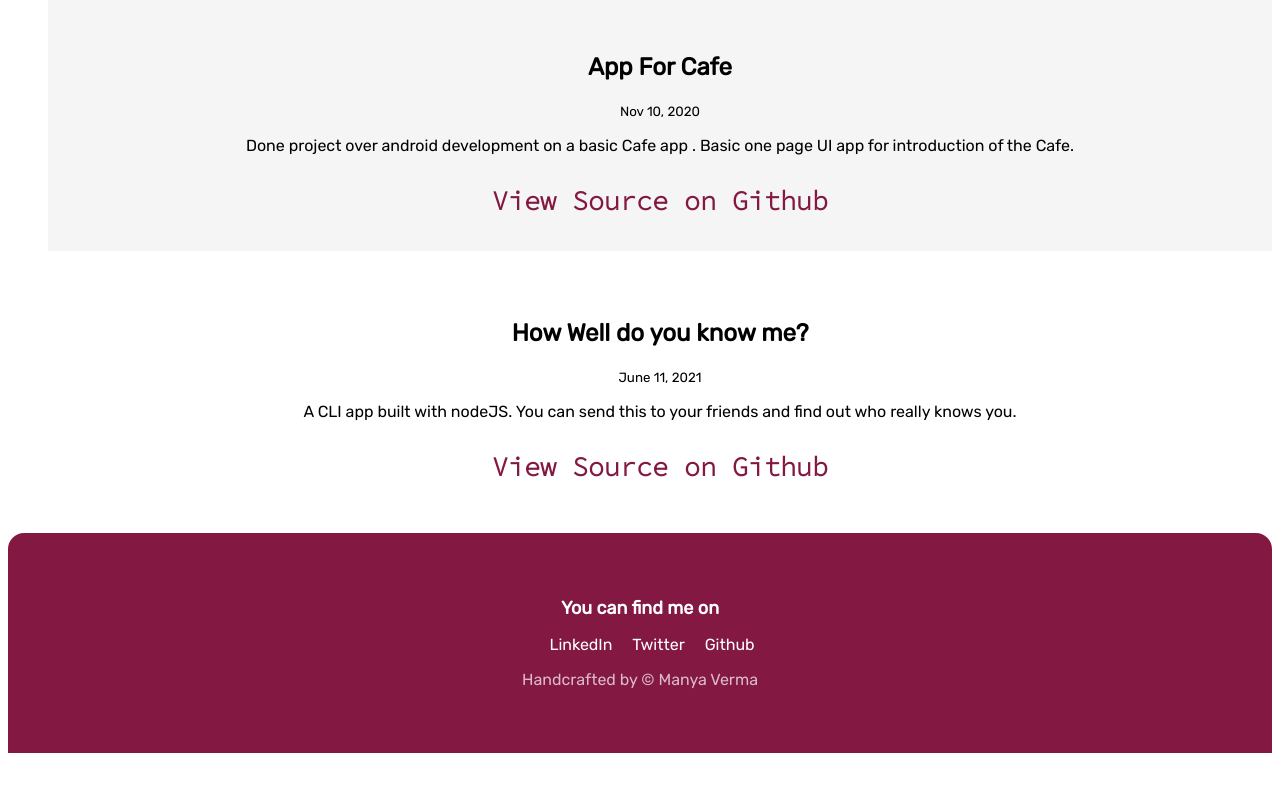
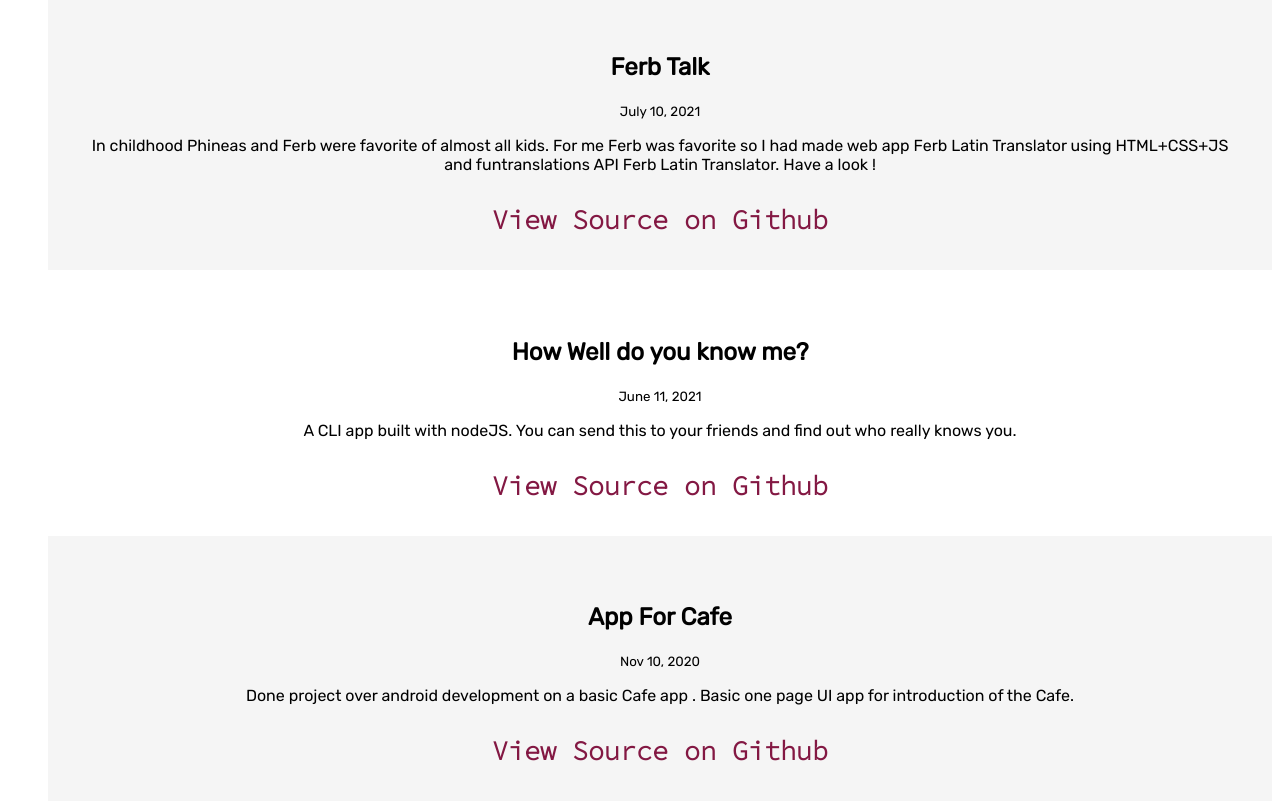
Before and after one commit to Manyaverma/manya-portfolio, a plain HTML site: page projects.html in a window 1280 px wide. Shown: the part 380-1184 px from the top of the page. Before the commit the page ends 1141 px from the top, so only its background shows below. Drawn offline with Linux system fonts and the light colour scheme.

Commit message:
update projects.html

```diff
--- a/projects.html
+++ b/projects.html
@@ -24,10 +24,10 @@
     <ul class="list-nonbullets">
         <li>
             <article class="article section "  >
-                <h1>App For Cafe</h1>
-                <small>Nov 10, 2020</small>
-                <p>Done project over android development on a basic Cafe app . Basic one page UI app for introduction of the Cafe.</p>
-                <a class="primary font align1 " href="https://github.com/Manyaverma/cafe-APP"><small>View Source on Github</small></a>
+                <h1>Ferb Talk</h1>
+                <small>July 10, 2021</small>
+                <p>In childhood Phineas and Ferb were favorite of almost all kids. For me Ferb was favorite so I had made  web app Ferb Latin Translator using HTML+CSS+JS and funtranslations API  Ferb Latin Translator. Have a look !</p>
+                <a class="primary font align1 " href="https://github.com/Manyaverma/Ferb-talk"><small>View Source on Github</small></a>
             </article>
         </li>
         <li>
@@ -36,6 +36,14 @@
                 <small>June 11, 2021</small>
                 <p>A CLI app built with nodeJS. You can send this to your friends and find out who really knows you.</p>
                 <a class="primary font align1 " href="https://github.com/Manyaverma/Assingnment"><small>View Source on Github</small></a>
+            </article>
+        </li>
+        <li>
+            <article class="article section "  >
+                <h1>App For Cafe</h1>
+                <small>Nov 10, 2020</small>
+                <p>Done project over android development on a basic Cafe app . Basic one page UI app for introduction of the Cafe.</p>
+                <a class="primary font align1 " href="https://github.com/Manyaverma/cafe-APP"><small>View Source on Github</small></a>
             </article>
         </li>
     </ul>
```
